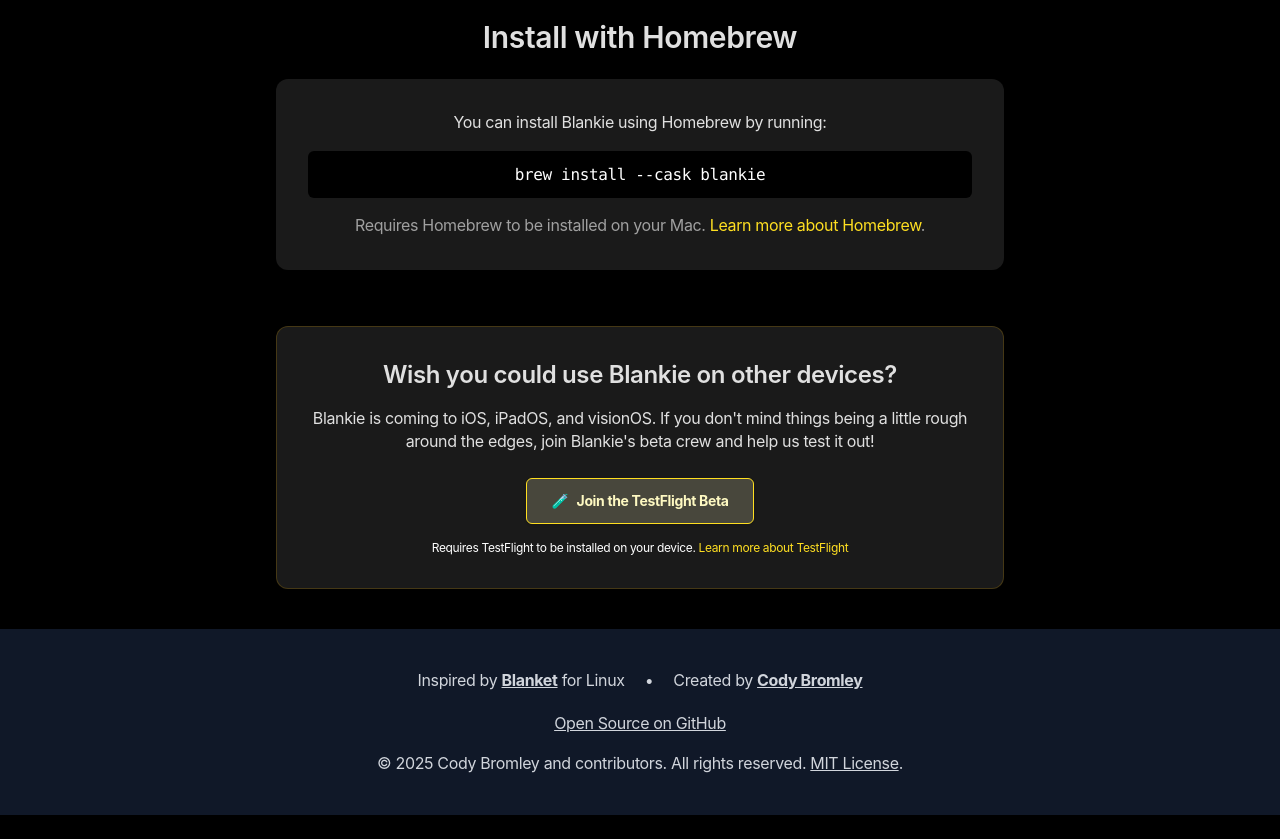
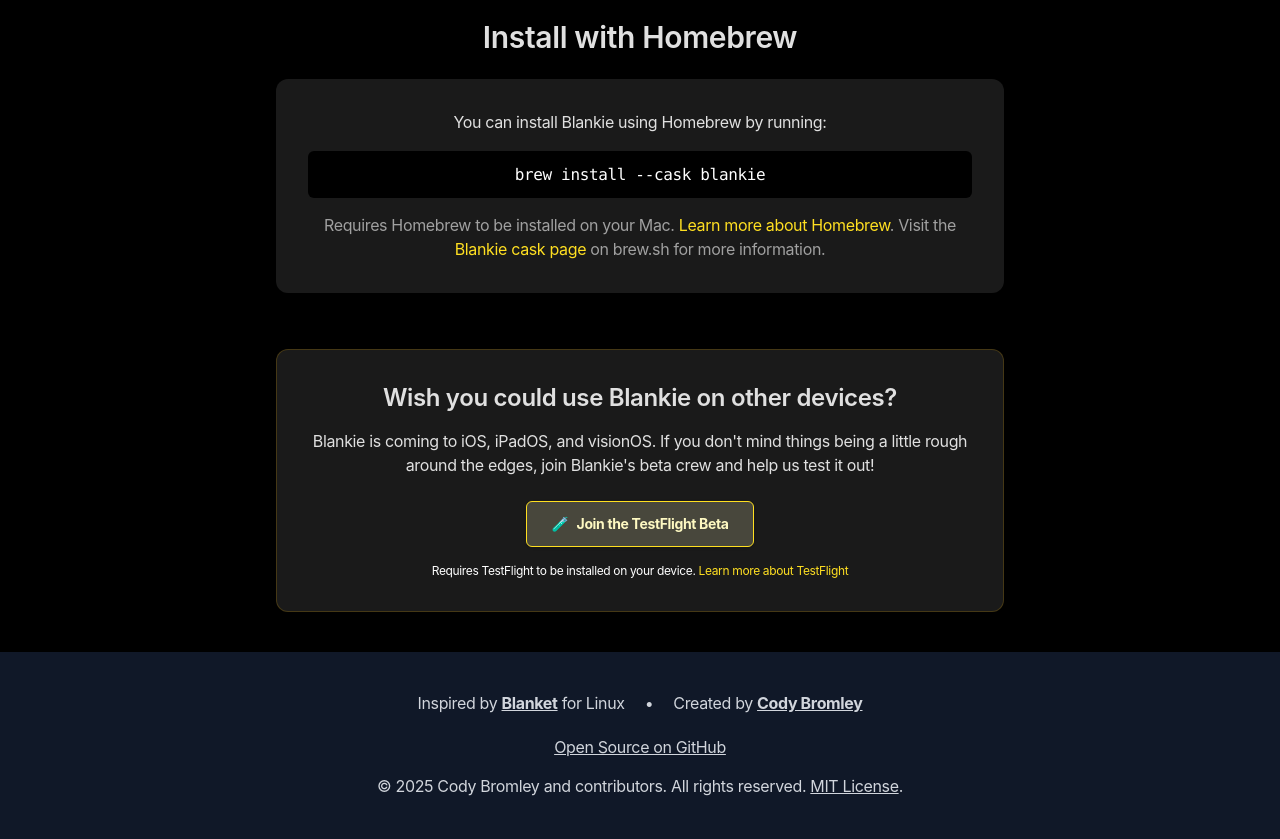
Before and after one commit to codybrom/blankie, an Astro site in the folder docs/: page / in a window 1280 px wide. Shown: the part 2172-3011 px from the top of the page. Before the commit the page ends 2987 px from the top, so only its background shows below. Built offline with nearby package versions, Linux system fonts and the light colour scheme; Astro itself is replaced by a stand-in of ours; no server answers.

Commit message:
feat: add links to the Blankie cask page on brew.sh

```diff
--- a/docs/src/pages/index.astro
+++ b/docs/src/pages/index.astro
@@ -240,7 +240,11 @@
           href="https://brew.sh"
           class="text-yellow-300 hover:text-yellow-200 transition-colors"
           >Learn more about Homebrew</a
-        >.
+        >. Visit the <a
+          href="https://formulae.brew.sh/cask/blankie"
+          class="text-yellow-300 hover:text-yellow-200 transition-colors"
+          >Blankie cask page</a
+        > on brew.sh for more information.
       </p>
     </div>
   </section>
```
Also changed, not shown: FAQ.md (+1 -0 lines), README.md.
